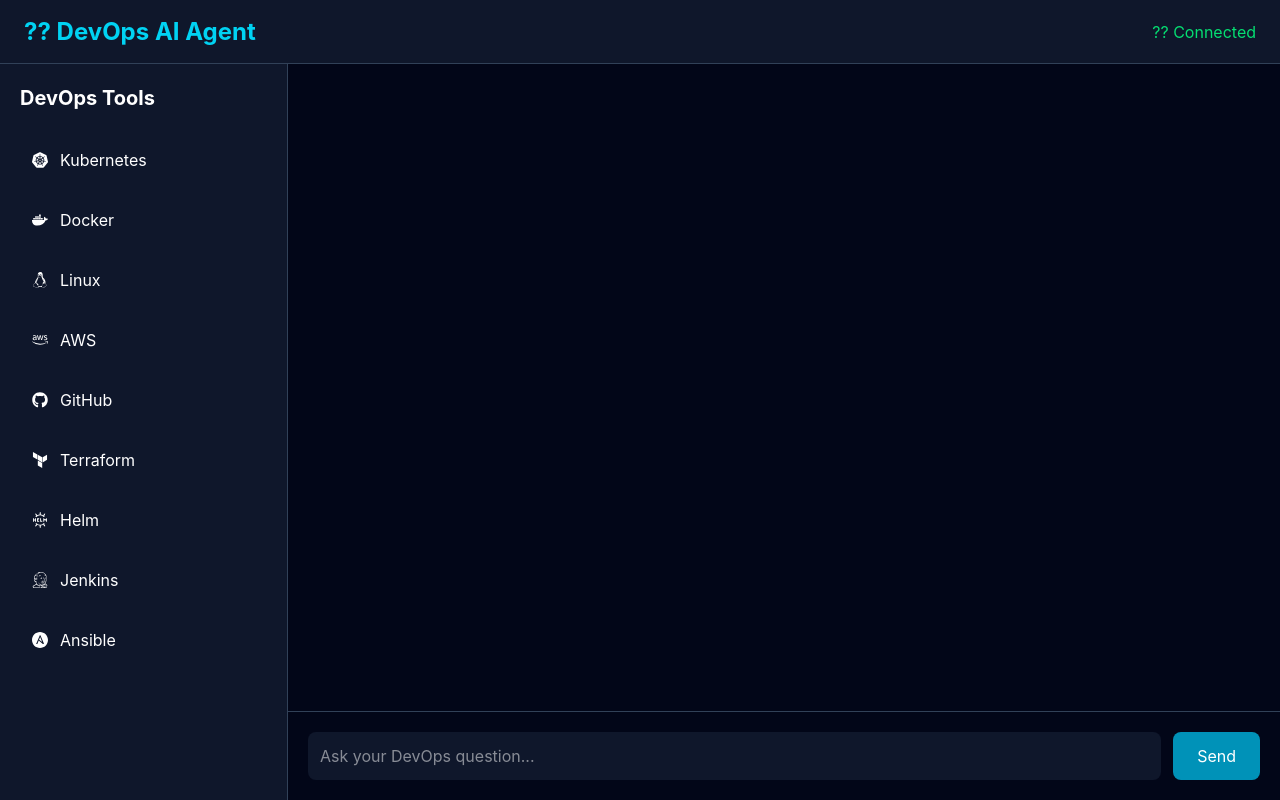
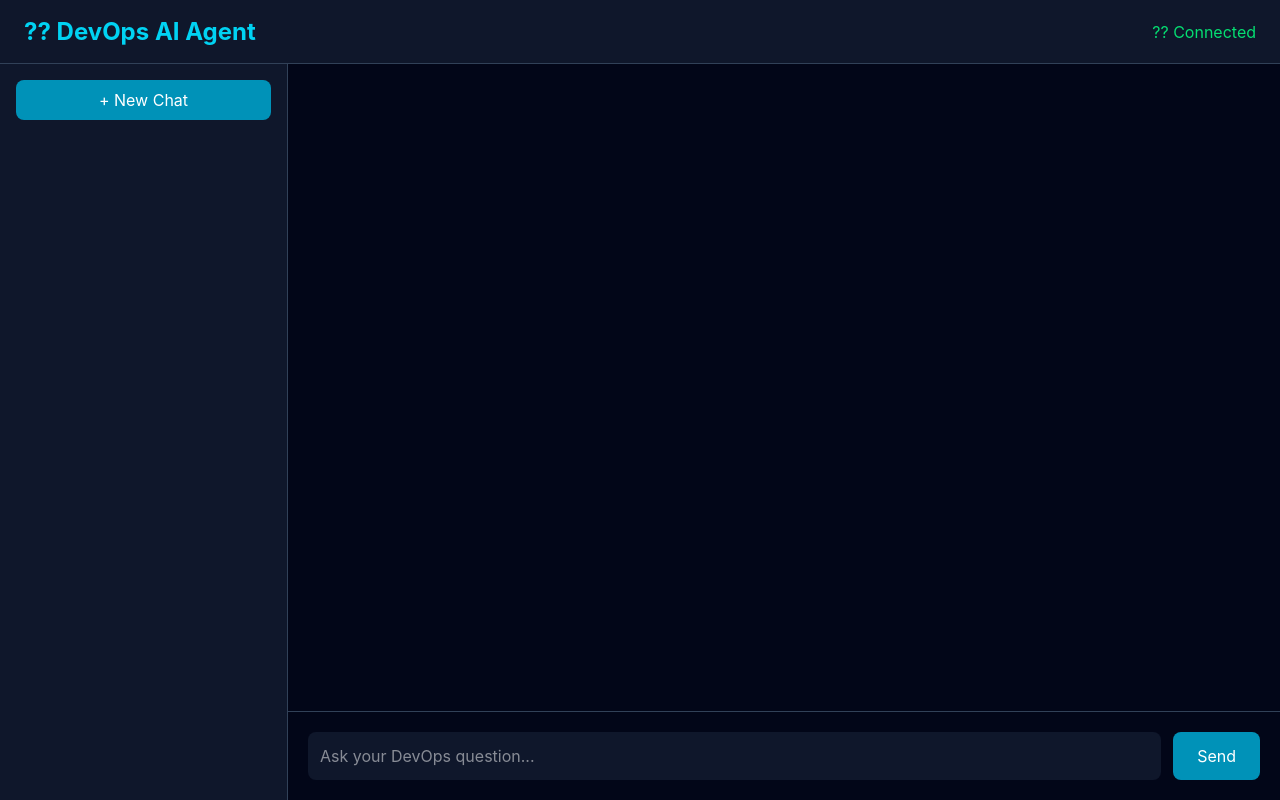
Before and after one commit to ganeshkhairedevops/AI-Powerd-Devops, a React app in the folder Application/frontend/: page / in a window 1280 px wide. Built offline with nearby package versions, Linux system fonts and the light colour scheme; the HTML template or start-up script is replaced by a standard one.

Commit message:
show shathistory in frontend

```diff
--- a/Application/frontend/src/components/Sidebar.jsx
+++ b/Application/frontend/src/components/Sidebar.jsx
@@ -1,50 +1,17 @@
-import {
-  FaDocker,
-  FaLinux,
-  FaGithub,
-  FaAws,
-} from "react-icons/fa";
-
-import {
-  SiKubernetes,
-  SiTerraform,
-  SiJenkins,
-  SiHelm,
-  SiAnsible,
-} from "react-icons/si";
+import ChatHistory from "./ChatHistory";
 
 function Sidebar() {
-  const items = [
-    ["Kubernetes", <SiKubernetes />],
-    ["Docker", <FaDocker />],
-    ["Linux", <FaLinux />],
-    ["AWS", <FaAws />],
-    ["GitHub", <FaGithub />],
-    ["Terraform", <SiTerraform />],
-    ["Helm", <SiHelm />],
-    ["Jenkins", <SiJenkins />],
-    ["Ansible", <SiAnsible />],
-  ];
 
-  return (
-    <aside className="w-72 bg-slate-900 border-r border-slate-700 p-5">
-      <h2 className="font-bold text-xl mb-6">
-        DevOps Tools
-      </h2>
+    return (
 
-      <div className="space-y-3">
-        {items.map(([name, icon]) => (
-          <button
-            key={name}
-            className="w-full flex items-center gap-3 p-3 rounded-lg hover:bg-slate-800 transition"
-          >
-            {icon}
-            {name}
-          </button>
-        ))}
-      </div>
-    </aside>
-  );
+        <aside className="w-72 bg-slate-900 border-r border-slate-700">
+
+            <ChatHistory />
+
+        </aside>
+
+    );
+
 }
 
 export default Sidebar;
```
